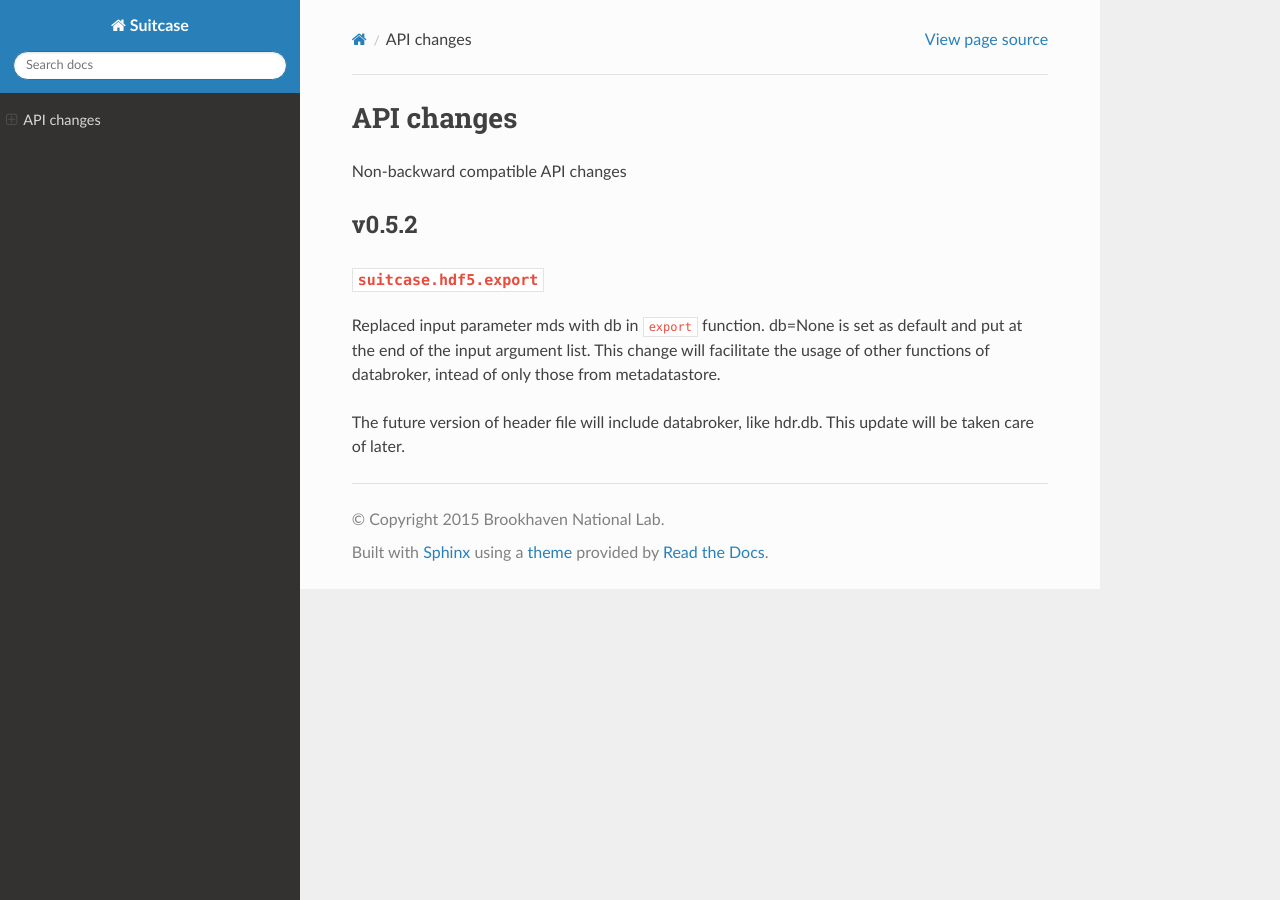
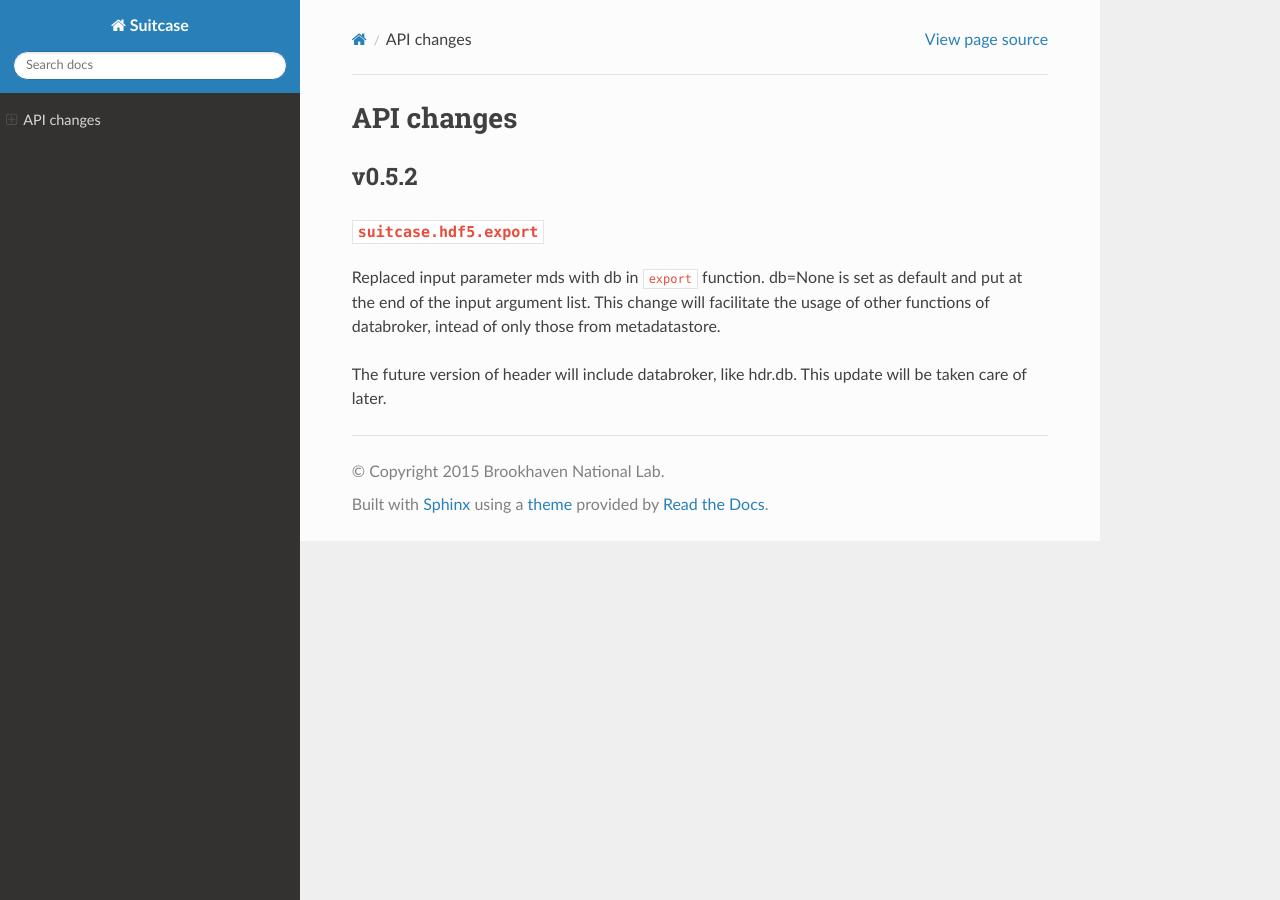
Before and after one commit to bluesky/suitcase-core, a Sphinx documentation site: the page built from doc/source/api_change.rst, in a window 1280 px wide. Built offline with Sphinx 7.4.7 and the Read the Docs theme 2.0.0, drawn with Linux system fonts in a browser that asks for light colours.

Commit message:
DOC: clean up

```diff
--- a/doc/source/api_change.rst
+++ b/doc/source/api_change.rst
@@ -3,8 +3,6 @@
 =============
  API changes
 =============
-
-Non-backward compatible API changes
 
 
 v0.5.2
@@ -18,5 +16,5 @@ Replaced input parameter mds with db in ``export`` function. db=None is set as d
 the end of the input argument list. This change will facilitate the usage of
 other functions of databroker, intead of only those from metadatastore.
 
-The future version of header file will include databroker, like hdr.db. This
+The future version of header will include databroker, like hdr.db. This
 update will be taken care of later.
```
